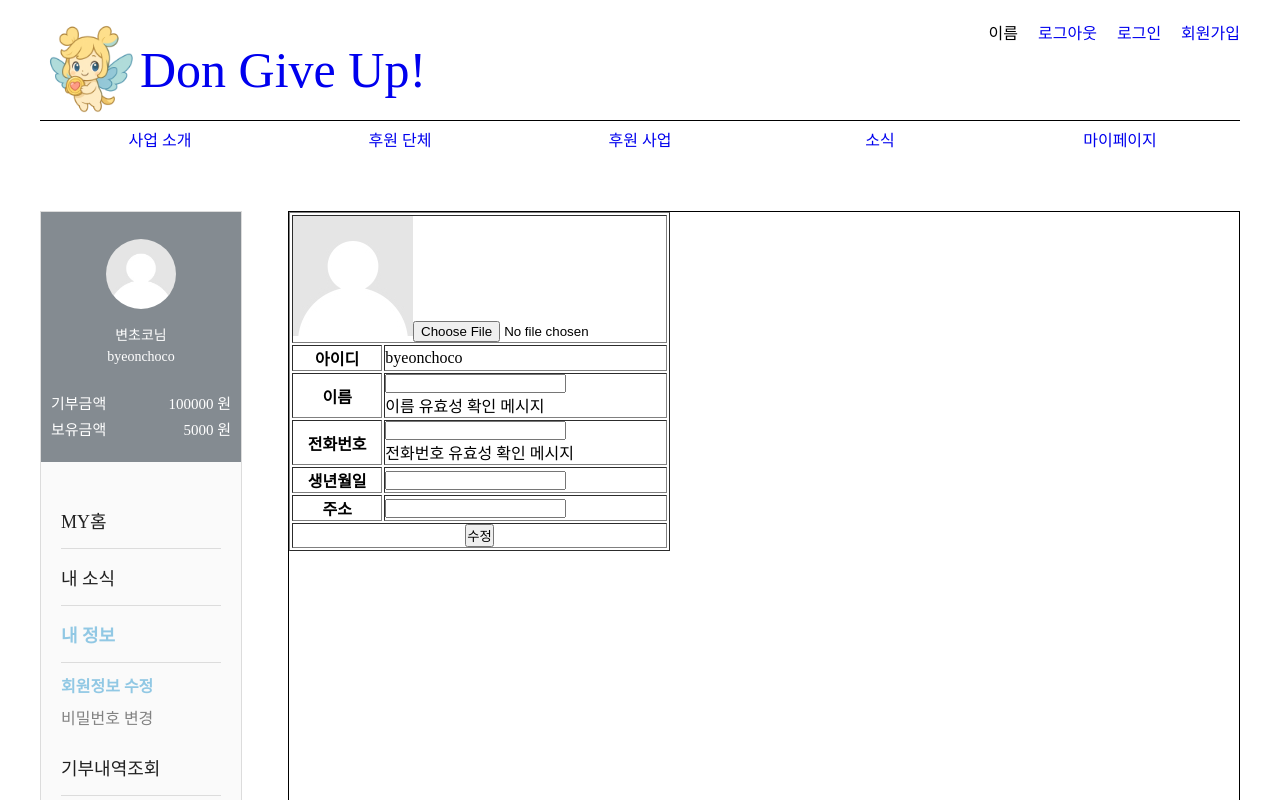
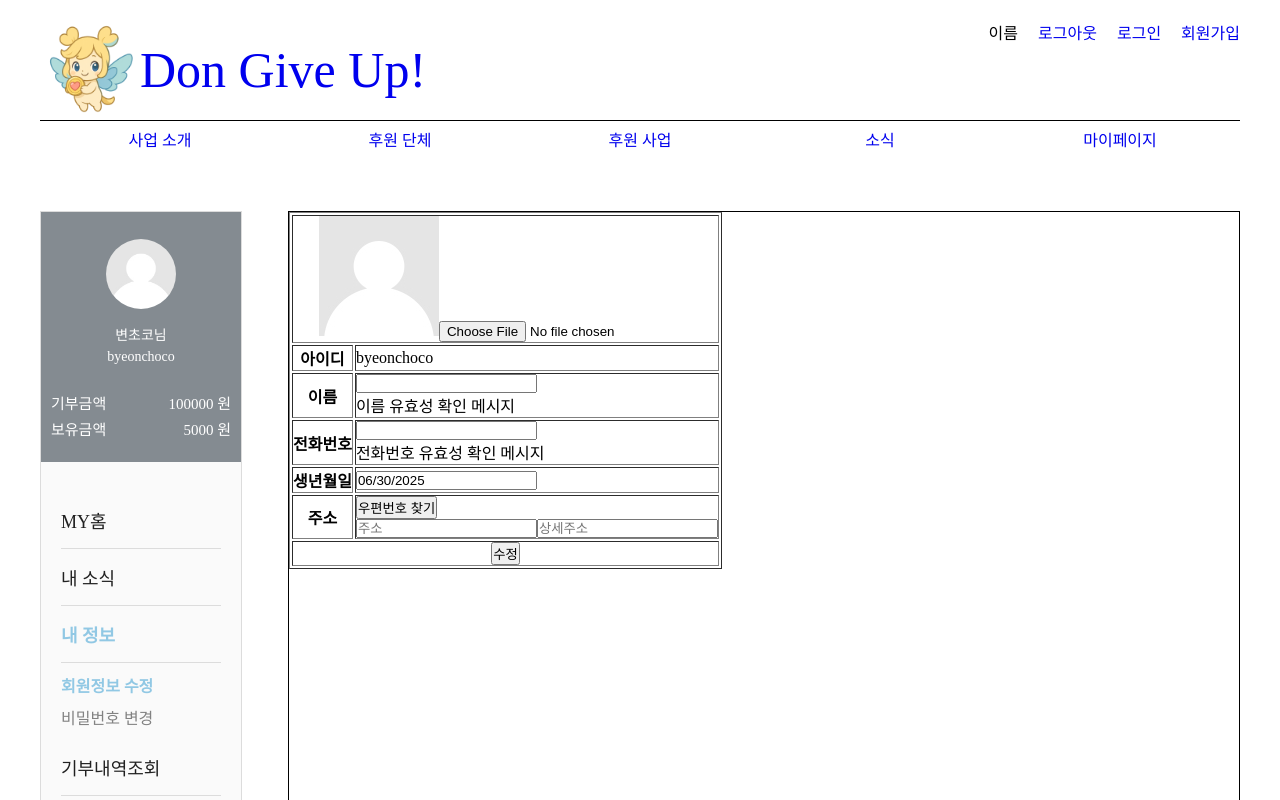
Before and after one commit to byeonjihyeon/giveping, a React (Vite) app in the folder front/don_give_up/: page /member/update in a window 1280 px wide. Shown: the top 800 px of the page. Built offline with nearby package versions, Linux system fonts and the light colour scheme.

Commit message:
[변지현] member컴포넌트의 하위컴포넌트 추가 및 보완

```diff
--- a/front/don_give_up/index.html
+++ b/front/don_give_up/index.html
@@ -6,6 +6,7 @@
     <meta name="viewport" content="width=device-width, initial-scale=1.0" />
     <title>Vite + React</title>
     <link href="https://fonts.googleapis.com/icon?family=Material+Icons" rel="stylesheet"> <!--구글 아이콘-->
+    <script src="//t1.daumcdn.net/mapjsapi/bundle/postcode/prod/postcode.v2.js"></script> <!--카카오 주소-->
     <link href="/css/default.css" rel="stylesheet">
   </head>
   <body>
--- a/front/don_give_up/package.json
+++ b/front/don_give_up/package.json
@@ -17,6 +17,7 @@
     "axios": "^1.10.0",
     "history": "^5.3.0",
     "react": "^19.1.0",
+    "react-datepicker": "^8.4.0",
     "react-dom": "^19.1.0",
     "react-router-dom": "^7.6.2",
     "sweetalert2": "^11.22.1",
--- a/front/don_give_up/src/component/member/MemberUpdate.jsx
+++ b/front/don_give_up/src/component/member/MemberUpdate.jsx
@@ -1,7 +1,14 @@
+import { add } from "date-fns";
 import { useRef, useState } from "react"
+
+//DatePicker(달력) import
+import DatePicker from 'react-datepicker';
+import 'react-datepicker/dist/react-datepicker.css';
+
 
 //회원 정보 수정 페이지
 export default function MemberUpdate() {
+
 
     //썸네일 이미지 미리보기용 변수 (서버에 전송x)
     const [thumbImg, setThumbImg] = useState(null);
@@ -9,7 +16,11 @@ export default function MemberUpdate() {
     //input type=file인 썸네일 업로드 요소와 연결하여 사용.
     const thumbFileEl = useRef(null);
 
+    //생년월일
+    const [selectedDate, setSelectedDate] = useState(new Date());
 
+    //주소
+    const [memberAddr, setMemberAddr] = useState("");
 
     return (
         <div className="member-update-frm-wrap">
@@ -45,13 +56,16 @@ export default function MemberUpdate() {
                          <tr>
                             <th>생년월일</th>
                             <td>
-                                <input type="text" name='memberName' />
+                                <DatePicker
+                                    selected={selectedDate}
+                                    onChange={(date) => setSelectedDate(date)}
+                                />
                             </td>
                         </tr>
                         <tr>
                             <th>주소</th>
                             <td>
-                                <input type="text" name='memberName' />
+                                <FindAddr memberAddr={memberAddr} setMemberAddr={setMemberAddr} />
                             </td>
                         </tr>
                         <tr>
@@ -65,3 +79,72 @@ export default function MemberUpdate() {
         </div>
     )
 }
+
+function FindAddr(props){
+    const memberAddr = props.memberAddr;
+    const setMemberAddr = props.setMemberAddr;
+
+    //상세주소 제외한 주소값
+    const [iuputAddr , setInputAddr] = useState("");
+
+    //상세주소 입력창 요쇼
+    const detailAddrEl = useRef(null);
+
+    //상세주소 입력시 호출 함수 == onChange
+    function updDetailAddr(e){
+        if(iuputAddr != null && iuputAddr != ""){   //기본주소값이 작성된 경우에만
+            setMemberAddr(iuputAddr + " " + e.target.value);
+        }
+    }
+
+     function findAddr() {
+        new daum.Postcode({
+            oncomplete: function(data) {
+                // 팝업에서 검색결과 항목을 클릭했을때 실행할 코드를 작성하는 부분.
+
+                // 각 주소의 노출 규칙에 따라 주소를 조합한다.
+                // 내려오는 변수가 값이 없는 경우엔 공백('')값을 가지므로, 이를 참고하여 분기 한다.
+                var addr = ''; // 주소 변수
+                var extraAddr = ''; // 참고항목 변수
+
+                //사용자가 선택한 주소 타입에 따라 해당 주소 값을 가져온다.
+                if (data.userSelectedType === 'R') { // 사용자가 도로명 주소를 선택했을 경우
+                    addr = data.roadAddress;
+                } else { // 사용자가 지번 주소를 선택했을 경우(J)
+                    addr = data.jibunAddress;
+                }
+
+                // 사용자가 선택한 주소가 도로명 타입일때 참고항목을 조합한다.
+                if(data.userSelectedType === 'R'){
+                    // 법정동명이 있을 경우 추가한다. (법정리는 제외)
+                    // 법정동의 경우 마지막 문자가 "동/로/가"로 끝난다.
+                    if(data.bname !== '' && /[동|로|가]$/g.test(data.bname)){
+                        extraAddr += data.bname;
+                    }
+                    // 건물명이 있고, 공동주택일 경우 추가한다.
+                    if(data.buildingName !== '' && data.apartment === 'Y'){
+                        extraAddr += (extraAddr !== '' ? ', ' + data.buildingName : data.buildingName);
+                    }
+                    // 표시할 참고항목이 있을 경우, 괄호까지 추가한 최종 문자열을 만든다.
+                    if(extraAddr !== ''){
+                        extraAddr = ' (' + extraAddr + ')';
+                    }
+
+                }
+
+                //주소 정보를 해당 필드에 넣는다.
+                setInputAddr(addr + extraAddr);
+                // 커서를 상세주소 필드로 이동한다.
+                detailAddrEl.current.focus();
+            }
+        }).open();
+    }
+
+    return (
+        <div>
+            <input type="button" onClick={findAddr} value="우편번호 찾기"/> <br/>
+            <input type="text" id="address" placeholder="주소" value={iuputAddr} readOnly />
+            <input type="text" id="detailAddress" placeholder="상세주소" ref={detailAddrEl} onChange={updDetailAddr} />
+       </div>
+    )
+}
--- a/front/don_give_up/src/component/member/NewsList.jsx
+++ b/front/don_give_up/src/component/member/NewsList.jsx
@@ -15,12 +15,23 @@ export default function NewsList(){
 
 
     return (
-        <div className="NewsList-wrap" >
-            <Timeline>
-            {newsList.map(function(news,index){
-
-            })}
-           </Timeline>
+        <div className="newsList-wrap" >
+                {newsList.map(function(news,index){
+                     return <News key={"news" + index} news={news} />
+                })}
         </div>
     )
 }
+
+//소식 하나에 대한 컴포넌트
+function News(props){
+    const news = props.news;
+
+    return (
+            <div className="news-info">
+                <div>{news.title}</div>
+                <div>{news.content}</div>
+                <div><span>{news.sender}</span> | <span>{news.date}</span></div>
+            </div>
+    )
+}
--- a/front/don_give_up/src/component/member/member.css
+++ b/front/don_give_up/src/component/member/member.css
@@ -187,3 +187,36 @@
     width: 30%;
     text-align: right;
 }
+
+.newsList-wrap {
+   position: relative;
+   display: flex;
+   flex-direction: column;
+   align-items: flex-end;
+}
+.newsList-wrap::before {
+    position: absolute;
+    content : "";
+    border: 2px solid #dcdcdc;
+    height: 100%;
+    left: 50px;
+}
+
+
+.news-info {
+    border: 1px solid #dcdcdc;
+    width: 850px;
+    position: relative;
+    margin-bottom: 10px;
+    z-index: 1;
+}
+
+.news-info::before {
+    content: ""; /*::before 사용시 필수작성 */
+    border:6px solid #91C8E4;
+    border-radius: 50%;
+    position: absolute;
+    top: 50%;
+    left: -53px;
+    z-index: 2;
+}
```
Also changed, not shown: front/don_give_up/install_hist.txt, 1 other file (tests, documents, lock files or other folders).
